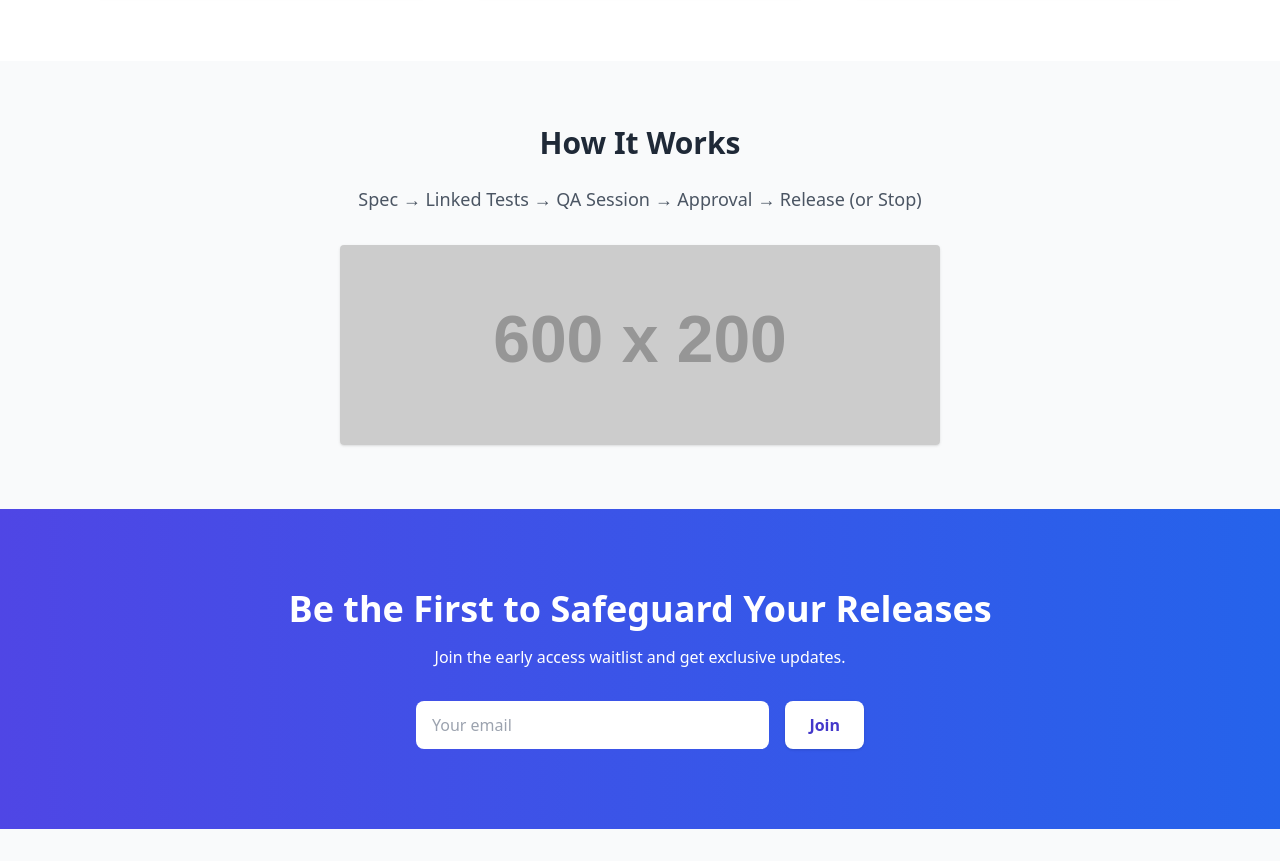
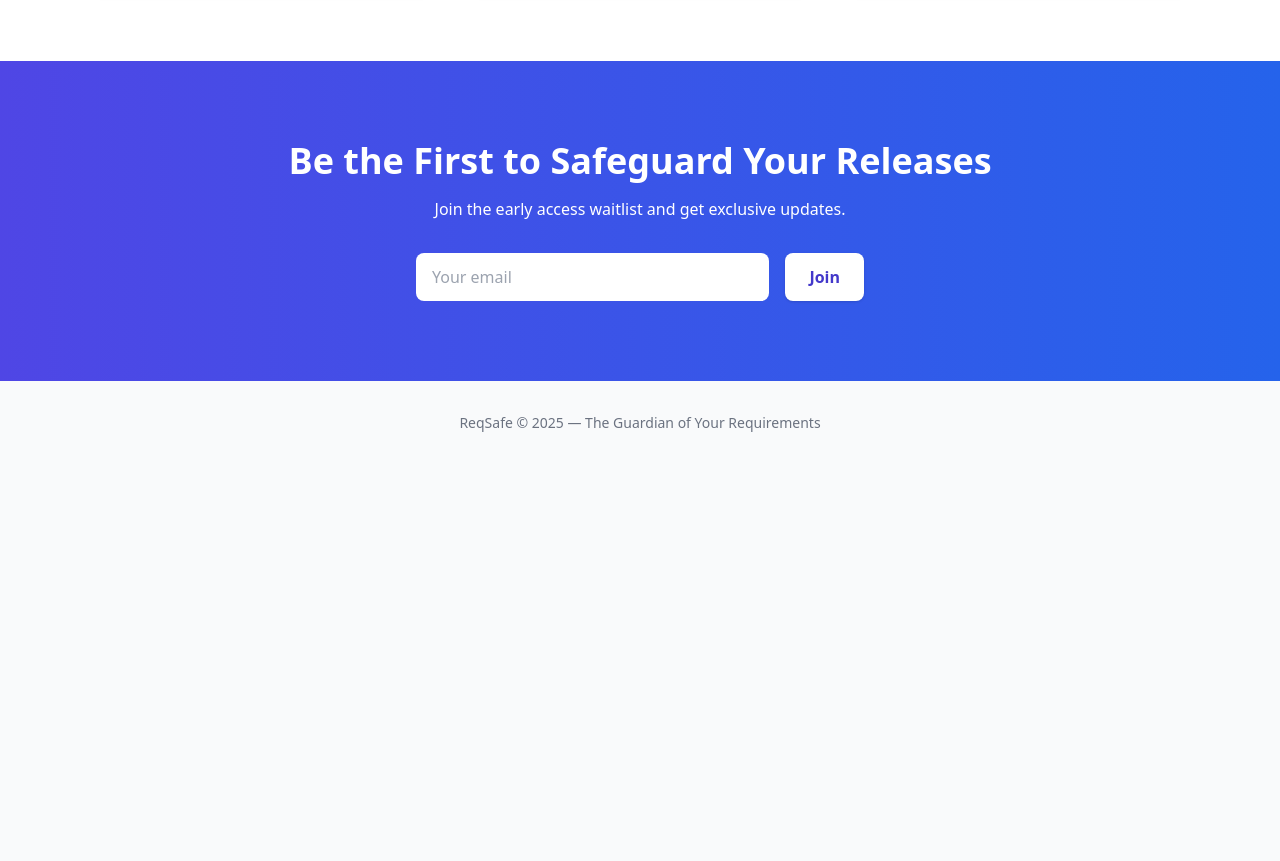
Before and after one commit to njegos-ignjic-fabricus/reqsafe_waitlist, a plain HTML site: page index.html in a window 1280 px wide. Shown: the part 1123-1984 px from the top of the page. After the commit the page ends 1588 px from the top, so only its background shows below. Drawn offline with nearby package versions, Linux system fonts and the light colour scheme; placeholder pictures from the web are drawn by us.

Commit message:
Update index.html

```diff
--- a/index.html
+++ b/index.html
@@ -62,14 +62,7 @@
     </div>
   </section>
 
-  <!-- Workflow -->
-  <section class="py-16 bg-gray-50">
-    <div class="max-w-5xl mx-auto px-6 text-center">
-      <h2 class="text-3xl font-bold mb-6">How It Works</h2>
-      <p class="text-lg text-gray-600 mb-8">Spec → Linked Tests → QA Session → Approval → Release (or Stop)</p>
-      <img src="https://dummyimage.com/600x200/ddd/333&text=Workflow+Diagram" alt="Workflow Diagram" class="mx-auto rounded shadow">
-    </div>
-  </section>
+
 
   <!-- Call to Action -->
   <section id="waitlist" class="py-20 bg-gradient-to-r from-indigo-600 to-blue-600 text-white text-center">
```
